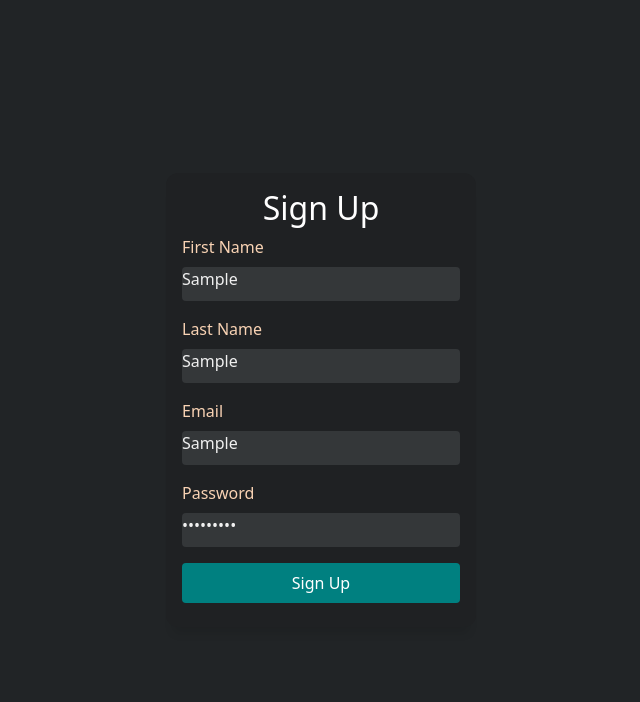
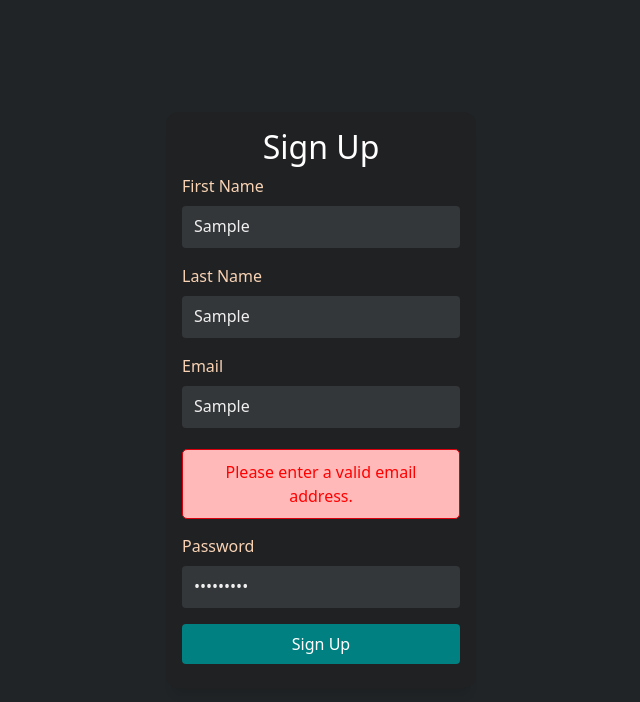
Before and after one commit to rei-cher/movie_tasks, a React (Create React App) app: page /register in a window 1280 px wide. Both pictures are taken after typing "Sample", "Sample", "Sample", "Sample123" into the empty fields and a click on the button "Sign Up". Shown: the top 702 px of the page, without its empty margins (319-959 px from the left). Built offline with nearby package versions, Linux system fonts and the light colour scheme; no server answers.

Commit message:
Regex and error handling

```diff
--- a/src/components/signup/Signup.css
+++ b/src/components/signup/Signup.css
@@ -4,6 +4,33 @@
     justify-content: center;
     align-items: center;
     background-color: #212426; /* Keeping the background consistent with the login page */
+}
+
+.success-message{
+    text-align: center;
+    padding: 20px;
+}
+
+.success-message h2{
+    color: #4bb543;
+}
+
+.success-message p{
+    color: white;
+}
+
+.go-to-login-button{
+    margin-top: 20px;
+    padding: 10px 20px;
+    background-color: #007bff;
+    color: white;
+    border: none;
+    border-radius: 5px;
+    cursor: pointer;
+}
+
+.go-to-login-button:hover {
+    background-color: #0056b3;
 }
 
 .signup-form {
@@ -39,6 +66,20 @@
     font-size: 1rem;
 }
 
+.input-field{
+    width: 100%;
+    padding: 8px 12px;
+    margin-bottom: 10px;
+    border: 1px solid #ccc;
+    border-radius: 4px;
+}
+
+.error-message{
+    white-space: pre-line;
+    color: red;
+    margin-top: 5px;
+}
+
 /* Utilizing the same button styles for consistency */
 .signup-button {
     border: none;
--- a/src/components/signup/Signup.js
+++ b/src/components/signup/Signup.js
@@ -8,10 +8,29 @@ const Signup = () => {
   const [password, setPassword] = useState('');
   const [firstName, setFirstName] = useState('');
   const [lastName, setLastName] = useState('');
+  const [emailError, setEmailError] = useState('');
+  const [passwordError, setPasswordError] = useState('');
+  const [isSuccess, setIsSuccess] = useState('');
+
   const navigate = useNavigate();
 
   const handleSubmit = async (event) =>{
     event.preventDefault();
+
+    setEmailError('');
+    setPasswordError('');
+
+    const emailRegex = /^[^\s@]+@[^\s@]+\.[^\s@]+$/;
+    if (!emailRegex.test(email)){
+      setEmailError('Please enter a valid email address.');
+      return;
+    }
+
+    const passwordRegex = /^(?=.*[a-z])(?=.*[A-Z])(?=.*\d)[a-zA-Z\d]{8,}$/;
+    if (!passwordRegex.test(password)){
+      setPasswordError('Password must be: \nAt least 8 characters long \nInclude at least 1 upper case letter \nInclude at least 1 lowercase letter \nInclude at least 1 number');
+      return;
+    }
 
     try{
       const response = await fetch('http://localhost:5000/api/register', {
@@ -28,26 +47,38 @@ const Signup = () => {
       });
 
       if (response.ok){
-        navigate('/home');
+        setIsSuccess(true);
+        setEmail('');
+        setPassword('');
+        setFirstName('');
+        setLastName('');
       }
       else{
         const errorText = await response.text();
-        alert(`Registration failed: ${errorText}`);
+        setEmailError(`Registration failed: ${errorText}`);
       }
     } catch (err){
       console.error('Registration error: ', err);
-      alert('Failed to register. Please try again');
+      setEmailError('Failed to register. Please try again');
     }
   }
 
   return (
     <div className='signup-container'>
+      {isSuccess ? (
+        <div className='success-message'>
+          <h2>Account created successfully!</h2>
+          <p>You can now log in with your new account.</p>
+          <button onClick={() => navigate('/')} className='go-to-login-button'>Go to Log In</button>
+        </div>
+      ) : (
         <form onSubmit={handleSubmit} className='signup-form'>
           <h2>Sign Up</h2>
 
           <div className='form-group'>
             <label htmlFor='firstName'>First Name</label>
             <input
+              className="input-field"
               type="text"
               id="firstName"
               value={firstName}
@@ -59,6 +90,7 @@ const Signup = () => {
           <div className='form-group'>
             <label htmlFor='lastName'>Last Name</label>
             <input
+              className="input-field"
               type="text"
               id="lastName"
               value={lastName}
@@ -70,28 +102,33 @@ const Signup = () => {
           <div className='form-group'>
             <label htmlFor='email'>Email</label>
             <input
+              className='input-field'
               type="text"
               id="email"
               value={email}
               onChange={(e) => setEmail(e.target.value)}
               required
             />
+            {emailError && <div className='error-message'>{emailError}</div>}
           </div>
 
           <div className='form-group'>
             <label htmlFor='password'>Password</label>
             <input
+              className='input-field'
               type="password"
               id="password"
               value={password}
               onChange={(e) => setPassword(e.target.value)}
               required
             />
+            {passwordError && <div className='error-message'>{passwordError}</div>}
           </div>
 
           <button type='submit' className='signup-button'>Sign Up</button>
 
         </form>
+      )}
     </div>
   )
 }
```
Lines whose indentation alone changed are shown as unchanged.
